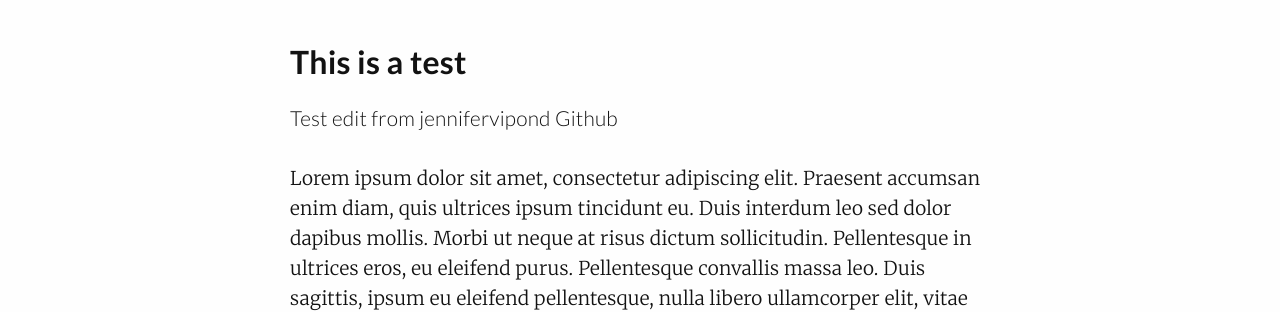
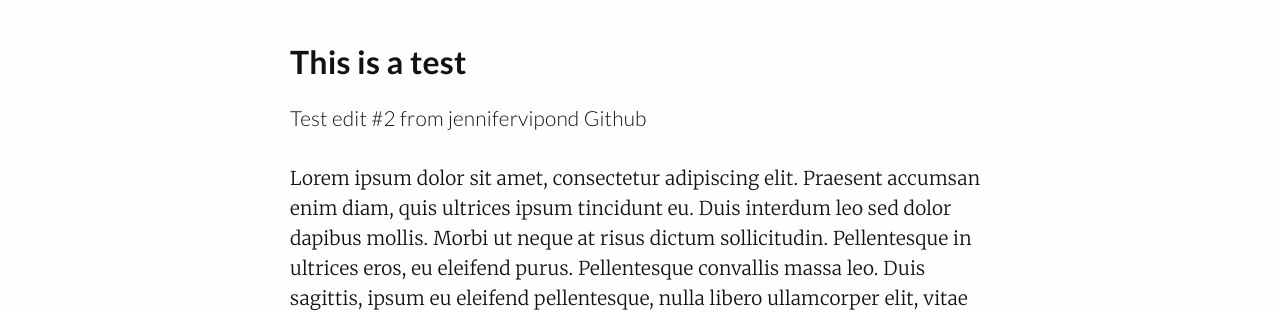
Before and after one commit to AlexVipond/jennifervipond.github.io, a Jekyll site: the page built from _posts/2017-12-26-test-blog.md, in a window 1280 px wide. Shown: the part 763-1075 px from the top of the page. Built offline with Jekyll 4.4.1, drawn with Linux system fonts in a browser that asks for light colours.

Commit message:
Test edit #2 from jennifervipond Github

```diff
--- a/_posts/2017-12-26-test-blog.md
+++ b/_posts/2017-12-26-test-blog.md
@@ -3,9 +3,10 @@ date: 2017-12-26T00:00:00.000Z
 layout: policy
 title: This is a test
 published: true
+tags: ''
 ---
 ## This is a test
-### Test edit from jennifervipond Github
+### Test edit #2 from jennifervipond Github
 
 Lorem ipsum dolor sit amet, consectetur adipiscing elit. Praesent accumsan enim diam, quis ultrices ipsum tincidunt eu. Duis interdum leo sed dolor dapibus mollis. Morbi ut neque at risus dictum sollicitudin. Pellentesque in ultrices eros, eu eleifend purus. Pellentesque convallis massa leo. Duis sagittis, ipsum eu eleifend pellentesque, nulla libero ullamcorper elit, vitae porta nisi magna sit amet enim. Sed eros neque, rutrum ac tincidunt ut, tincidunt in purus. Nunc neque ipsum, ultrices vel laoreet sollicitudin, ullamcorper in sem. Proin a ipsum in lorem elementum faucibus. Nulla erat nunc, efficitur sed placerat in, maximus eget ligula.
 
```
